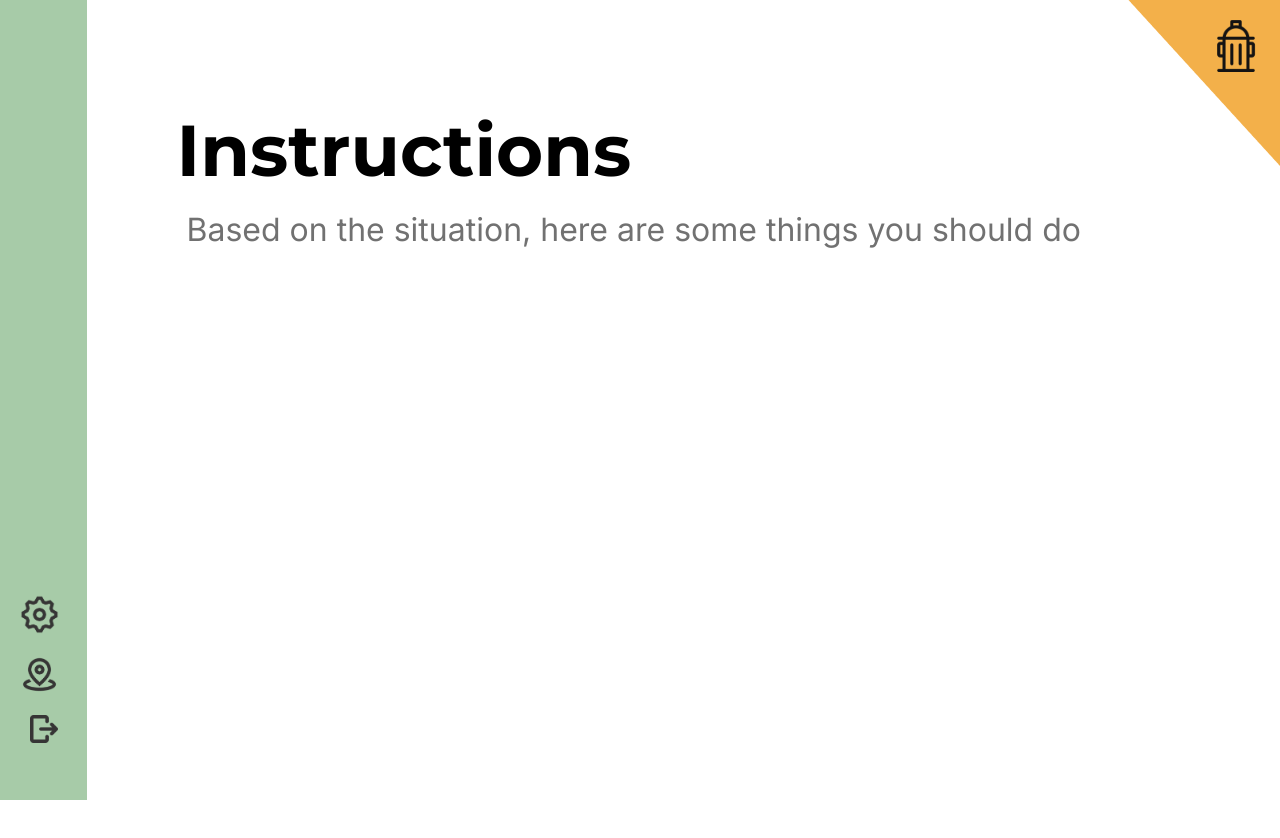
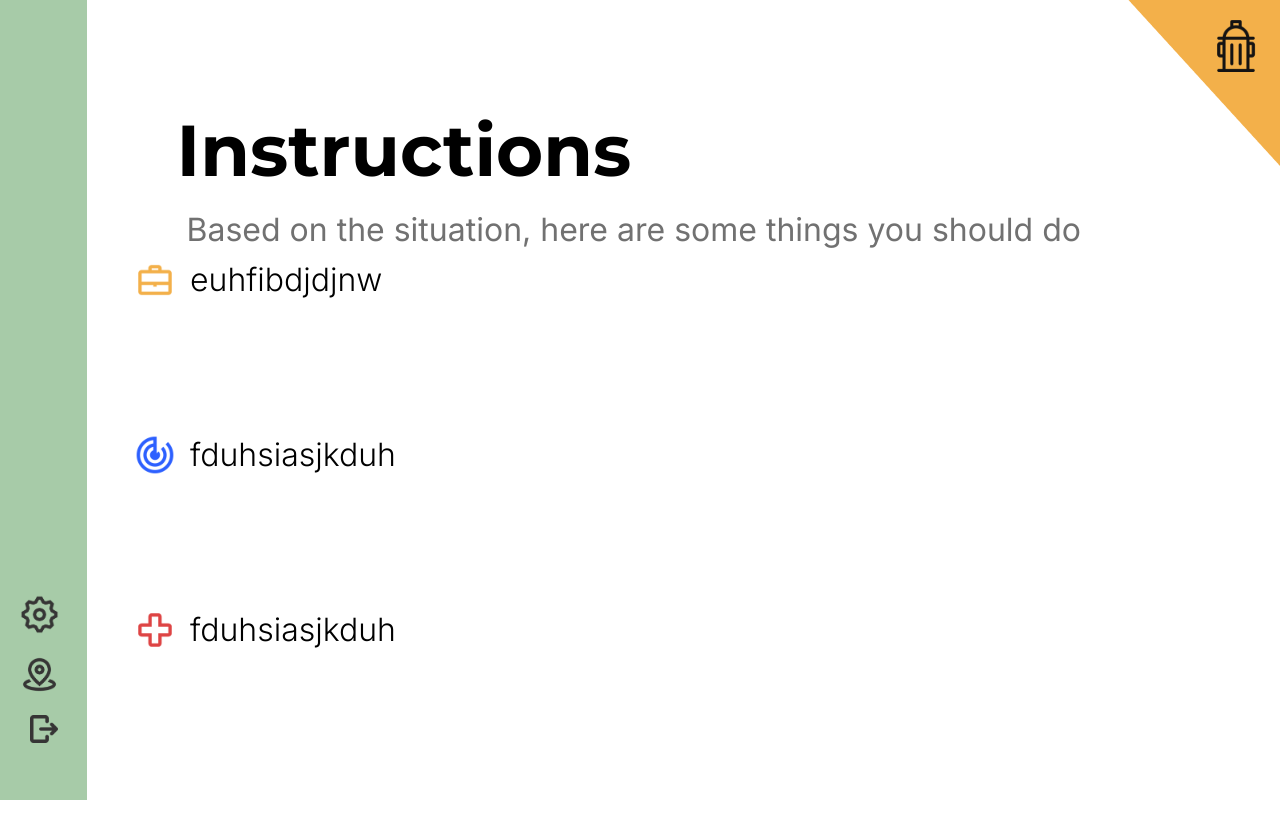
Before and after one commit to fiona-cai/Emergency-Services, a React (Create React App) app in the folder frontend/: page /fire in a window 1280 px wide. Shown: the top 838 px of the page. Built offline with nearby package versions, Linux system fonts and the light colour scheme; no server answers; the HTML template or start-up script is replaced by a standard one.

Commit message:
finished instructions

```diff
--- a/frontend/src/Fire.js
+++ b/frontend/src/Fire.js
@@ -4,6 +4,9 @@ import settings from './settings.png';
 import exit from './exit.png';
 import yellow from './yellow.png';
 import hydrant from './hydrant.png';
+import suitcase from './case.png';
+import cross from './cross.png';
+import radar from './radar.png';
 
 function Fire({data}) {
   // display tasks here
@@ -14,7 +17,9 @@ function Fire({data}) {
             <div className="rightContainer">
               <p className="title"> Instructions </p>
               <p className="title2">Based on the situation, here are some things you should do</p>
-
+              <p className="instructions" style={{"position": "absolute", "top": "260px", "left": "90px"}}>euhfibdjdjnw</p>
+              <p className="instructions" style={{"position": "absolute", "top": "435px", "left": "90px"}}>fduhsiasjkduh</p>
+              <p className="instructions" style={{"position": "absolute", "top": "610px", "left": "90px"}}>fduhsiasjkduh</p>
             </div>
         </div>
         <img src={settings} alt="settings" className="settings"/>
@@ -22,6 +27,9 @@ function Fire({data}) {
         <img src={exit} alt="exit" className="exit"/>
         <img src={yellow} alt="yellow" className="triangle"/>
         <img src={hydrant} alt="hydrant" className="hydrant"/>
+        <img src={suitcase} alt="suitcase" className="icon1"/>
+        <img src={radar} alt="radar" className="icon2"/>
+        <img src={cross} alt="cross" className="icon3"/>
     </>
   );
 }
--- a/frontend/src/Police.js
+++ b/frontend/src/Police.js
@@ -4,6 +4,9 @@ import settings from './settings.png';
 import exit from './exit.png';
 import blue from './blue.png';
 import police from './police.png';
+import suitcase from './case.png';
+import cross from './cross.png';
+import radar from './radar.png';
 
 function Police({data}) {
   // display tasks here
@@ -14,6 +17,9 @@ function Police({data}) {
             <div className="rightContainer">
               <p className="title"> Instructions </p>
               <p className="title2">Based on the situation, here are some things you should do</p>
+              <p className="instructions" style={{"position": "absolute", "top": "260px", "left": "90px"}}>euhfibdjdjnw</p>
+              <p className="instructions" style={{"position": "absolute", "top": "435px", "left": "90px"}}>fduhsiasjkduh</p>
+              <p className="instructions" style={{"position": "absolute", "top": "610px", "left": "90px"}}>fduhsiasjkduh</p>
             </div>
         </div>
         <img src={settings} alt="settings" className="settings"/>
@@ -21,6 +27,9 @@ function Police({data}) {
         <img src={exit} alt="exit" className="exit"/>
         <img src={blue} alt="blue" className="triangle"/>
         <img src={police} alt="police" className="police"/>
+        <img src={suitcase} alt="suitcase" className="icon1"/>
+        <img src={radar} alt="radar" className="icon2"/>
+        <img src={cross} alt="cross" className="icon3"/>
     </>
   );
 }
```
